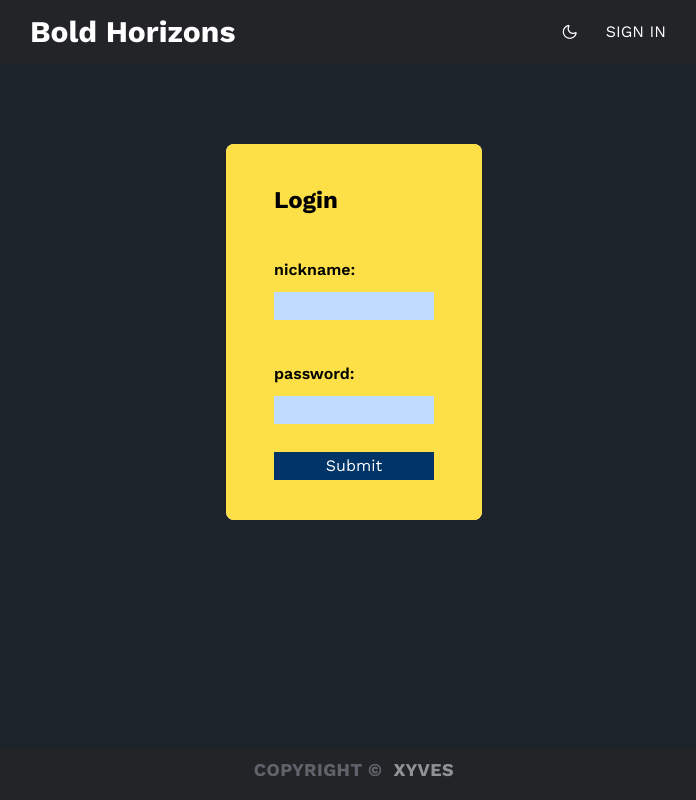
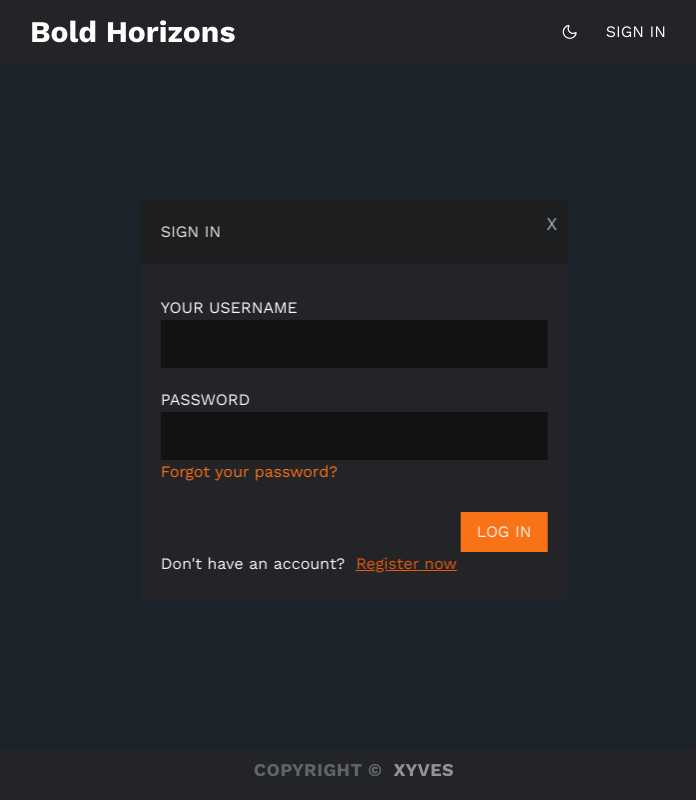
Before and after one commit to Xyves/Blog-api-frontend, a React (Vite) app: page /login in a window 1280 px wide. Shown: the whole page, without its empty margins (286-982 px from the left). Built offline with nearby package versions, Linux system fonts and the light colour scheme.

Commit message:
Fix fetchingUserProfile & Modify Css

```diff
--- a/src/Layout/LayoutHeader.tsx
+++ b/src/Layout/LayoutHeader.tsx
@@ -11,9 +11,7 @@ export const LayoutHeader: FC = () => {
   });
 
   const [showLogin, setShowLogin] = useState(false);
-
   const { user, setNewUser } = useContext(UserContext);
-
   const handleToggle = () => {
     setTheme((prevTheme) => (prevTheme === "dark" ? "emerald" : "dark"));
   };
--- a/src/api/Auth.ts
+++ b/src/api/Auth.ts
@@ -91,7 +91,9 @@ export const fetchUserProfile = async () => {
       {
         headers: {
           Authorization: `Bearer ${token}`,
+          "Content-Type": "application/json",
         },
+        credentials: "include",
       },
     );
 
--- a/src/api/Comments.ts
+++ b/src/api/Comments.ts
@@ -44,6 +44,7 @@ export const createComment = async (
           "Content-Type": "application/json",
           Authorization: `Bearer ${token}`,
         },
+        credentials: "include",
         body: JSON.stringify({ message, userId }),
       },
     );
--- a/src/pages/Blogs/Article/SingleArticle.tsx
+++ b/src/pages/Blogs/Article/SingleArticle.tsx
@@ -83,17 +83,21 @@ export const Blog = () => {
         <div className="flex h-full flex-col  justify-center">
           <header
             id="top "
-            className="my-5 grid   grid-cols-2 bg-gray-700 p-10 lg:h-80 "
+            className="mb-5 mt-1 grid  grid-cols-2 bg-gray-700 p-10 lg:h-80 "
           >
             <div className="text   mx-auto flex w-1/2 flex-col  justify-between p-5">
               <h1 className=" text-3xl text-gray-100">{post.title}</h1>
               <div className="metadata my-3">
                 <h2 className="text-orange-500">{post.author} </h2>
-                <span className="text-gray-300"> - {post.formattedDate}</span>
+                <span className="text-gray-300"> {post.formattedDate}</span>
               </div>
             </div>
-            <div className="image    w-96 bg-red-700">
-              <img src={post.imageUrl[0]} alt="" className="h-full w-full" />
+            <div className="image    h-60 w-96 bg-red-700">
+              <img
+                src={post.imageUrl[0]}
+                alt="article image"
+                className="h-full w-full"
+              />
             </div>
           </header>
           <article
--- a/src/pages/Login/Login.tsx
+++ b/src/pages/Login/Login.tsx
@@ -1,48 +1,59 @@
-import { HandleLoginSubmit } from "@/api/Auth";
+import { fetchUserProfile, HandleLoginSubmit } from "@/api/Auth";
 import { UserContext } from "@/main";
 import { useContext } from "react";
+import { Link } from "react-router-dom";
 export default function Login() {
   const { setNewUser } = useContext(UserContext);
 
-  const handleSubmit = async (e: MouseEvent) => {
-    const userData = await HandleLoginSubmit(e);
-    if (userData) {
-      setNewUser(userData.nickname);
-      window.location.href = "/";
+  const handleSubmit = async (e: any) => {
+    e.preventDefault();
+    const tokenData = await HandleLoginSubmit(e);
+    if (tokenData) {
+      const userData = await fetchUserProfile();
+      setNewUser(userData);
     } else {
-      console.error("Failed to login.");
+      alert("Failed to login.");
     }
   };
   return (
-    <div className="mt-20 flex flex-col justify-center rounded-lg">
-      <section className="mx-auto  rounded-lg  bg-red-100 ">
-        <form
-          onSubmit={(e: any) => handleSubmit(e)}
-          method="post"
-          className="line flex w-64 flex-col justify-center rounded-lg bg-yellow-300 px-12 py-10 leading-7 [&>*]:text-black "
+    <div className="modal-overlay fixed  inset-0 left-1/2 top-1/2 z-[1000]  w-1/3  -translate-x-1/2  -translate-y-1/2  bg-[#232428] backdrop-blur-md">
+      <div className="top flex w-full items-center bg-[#1c1e1f] p-5 ">
+        <p className="text-gray-200">SIGN IN</p>
+        <button
+          className="close-btn absolute right-[10px] top-[10px] ml-auto
+              cursor-pointer border-none text-lg"
         >
-          <h1 className="mb-10 w-full  text-2xl font-bold">Login</h1>
-          <label htmlFor="nickname " className="mb-2 block font-semibold">
-            nickname:
+          X
+        </button>
+      </div>
+      <div className="middle mt-8  px-5">
+        <form onSubmit={handleSubmit} method="post" className="flex flex-col">
+          <label htmlFor="" className="uppercase text-gray-50">
+            Your username
           </label>
-          <input
-            type="text"
-            name="nickname"
-            className="line mb-10 bg-blue-200 leading-7 text-white placeholder:text-white"
-          />
-          <label htmlFor="password" className="mb-2 block font-semibold">
-            password:
+          <input type="text" className="mb-5 p-3" name="nickname" />
+          <label htmlFor="" className="uppercase text-gray-50 ">
+            password
           </label>
-          <input type="password" name="password" className="bg-blue-200" />
-          <br />
+          <input type="password" className="p-3" name="password" />
+          <p className="text-red  mb-7 flex text-orange-500">
+            Forgot your password?
+          </p>
           <button
             type="submit"
-            className=" btn-primary block bg-[#003366] !text-white "
+            className="ml-auto bg-orange-500 px-4 py-2 text-gray-100 active:bg-orange-600"
           >
-            Submit
+            LOG IN
           </button>
         </form>
-      </section>
+
+        <p className=" items-end text-gray-50">
+          Don't have an account? &nbsp;
+          <span className="text-orange-600 underline">
+            <Link to={"/register"}>Register now</Link>
+          </span>
+        </p>
+      </div>
     </div>
   );
 }
```
